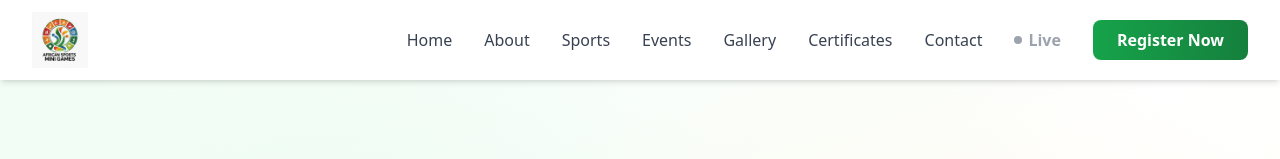
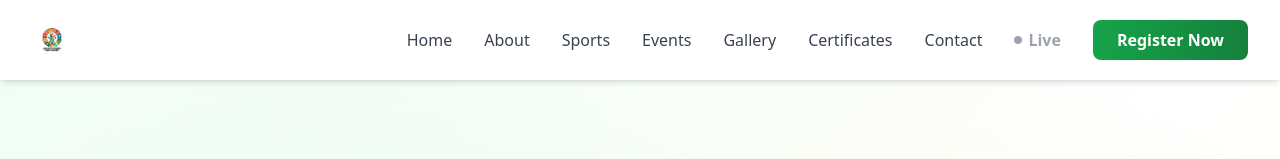
Before and after one commit to moderntalents/www.africansportsminigames.org, a React (Vite) app: page / in a window 1280 px wide. Shown: the top 159 px of the page. Built offline with nearby package versions, Linux system fonts and the light colour scheme; no server answers; the database is empty.

Commit message:
Update logo in nav and footer

```diff
--- a/src/components/Footer.tsx
+++ b/src/components/Footer.tsx
@@ -15,7 +15,7 @@ export default function Footer() {
             <div className="mb-4">
               <a href="#" onClick={(e) => { e.preventDefault(); window.scrollTo({ top: 0, behavior: 'smooth' }); }}>
                 <img
-                  src="/African_Sports_Mini_Games_logo.png"
+                  src="/logo_canva.png"
                   alt="African Sports Mini Games Logo"
                   className="h-14 w-auto object-contain"
                 />
--- a/src/components/Navigation.tsx
+++ b/src/components/Navigation.tsx
@@ -15,7 +15,7 @@ export default function Navigation() {
         <div className="flex justify-between items-center h-20">
           <a href="#home" className="flex items-center">
             <img
-              src="/African_Sports_Mini_Games_logo.png"
+              src="/logo_canva.png"
               alt="African Sports Mini Games Logo"
               className="h-14 w-auto object-contain"
             />
```
